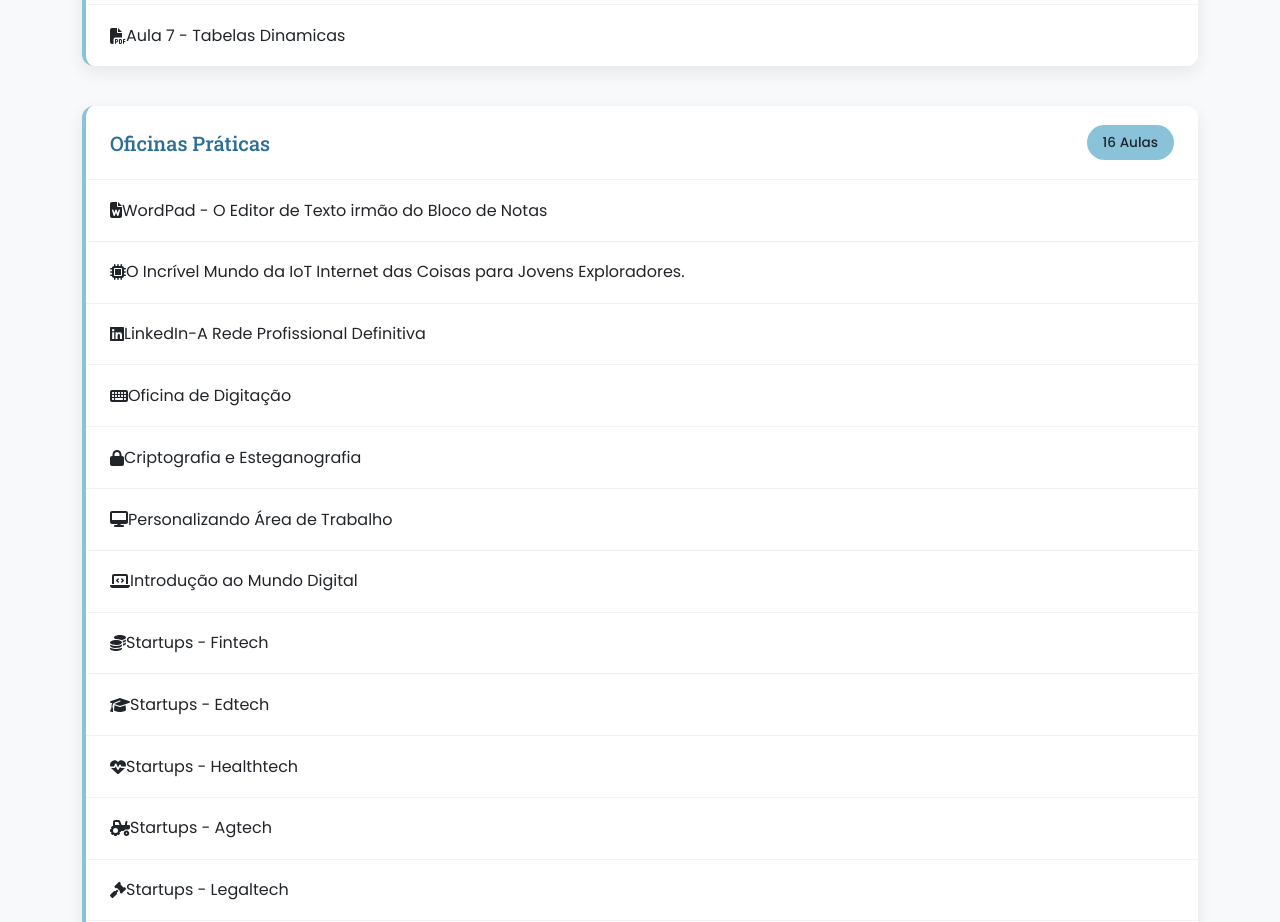
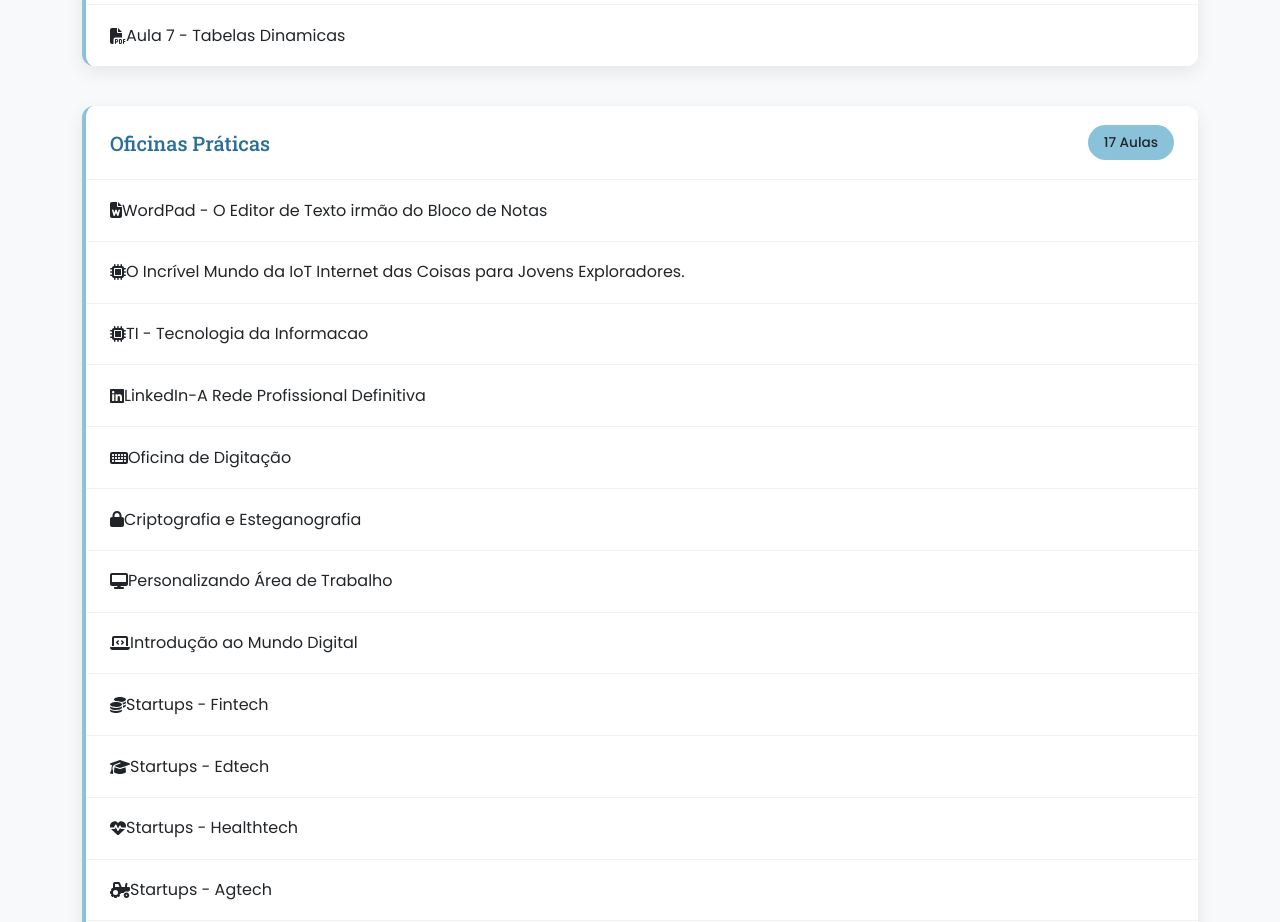
Before and after one commit to CharlesThomaz/aulas, a plain HTML site: page aulas.html in a window 1280 px wide. Shown: the part 2560-3482 px from the top of the page. Drawn offline with nearby package versions, Linux system fonts and the light colour scheme.

Commit message:
update oficina ti

```diff
--- a/aulas.html
+++ b/aulas.html
@@ -543,7 +543,7 @@
         <div class="card animate-fade delay-2">
             <div class="card-header">
                 <h3 class="h5 mb-0 header-font">Oficinas Práticas</h3>
-                <span class="badge-module">16 Aulas</span>
+                <span class="badge-module">17 Aulas</span>
             </div>
             <ul class="list-group list-group-flush">
 
@@ -558,6 +558,12 @@
                     </a>
                 </li>
 
+
+                <li class="list-group-item">
+                    <a href="aulas/oficinas/Introducao-ao-Mundo-da-Tecnologia-da-Informacao.pdf" target="_blank">
+                        <i class="fas fa-microchip"></i> TI - Tecnologia da Informacao
+                    </a>
+                </li>
 
                 <li class="list-group-item">
                     <a href="aulas/oficinas/LinkedIn-A-Rede-Profissional-Definitiva.pdf" target="_blank">
```
